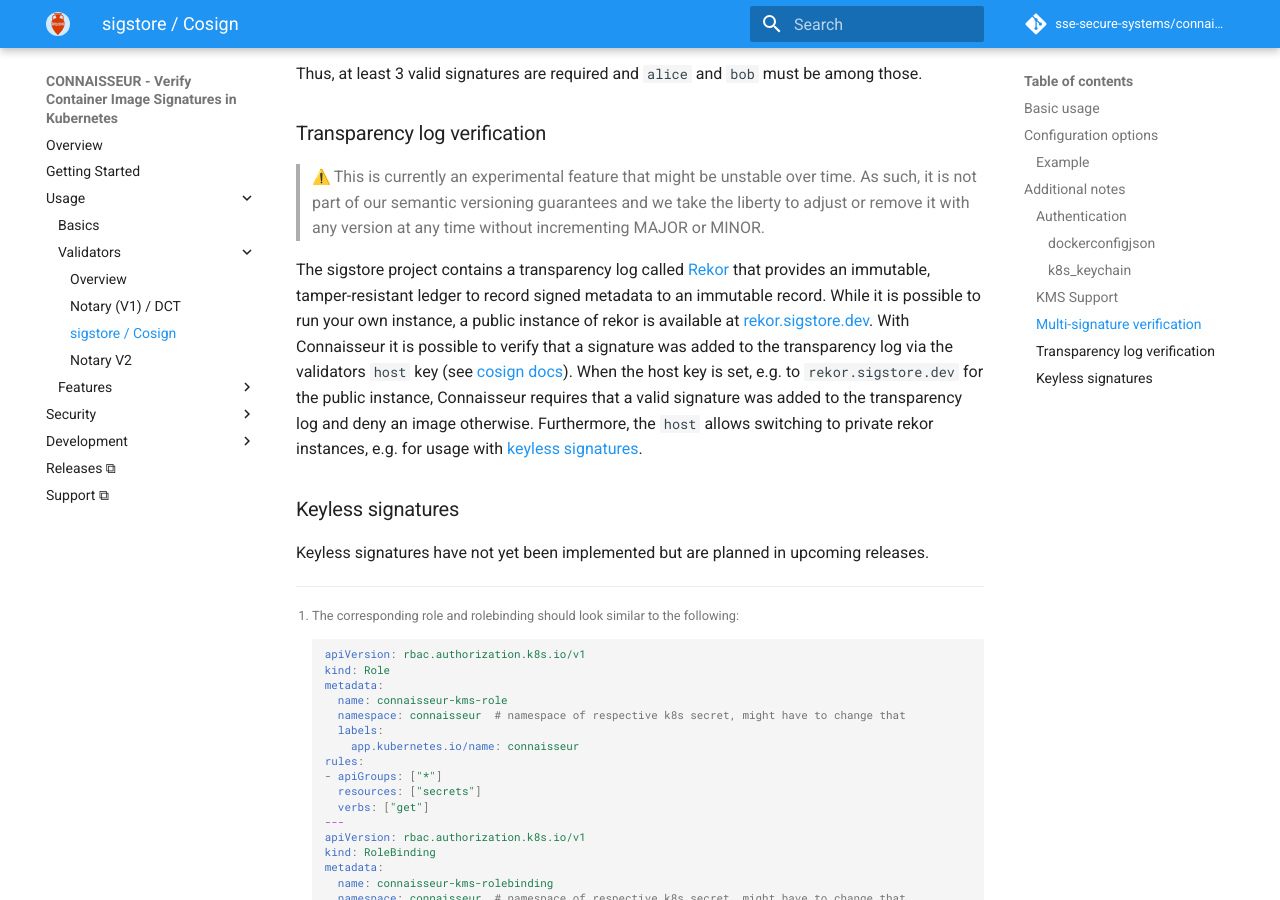
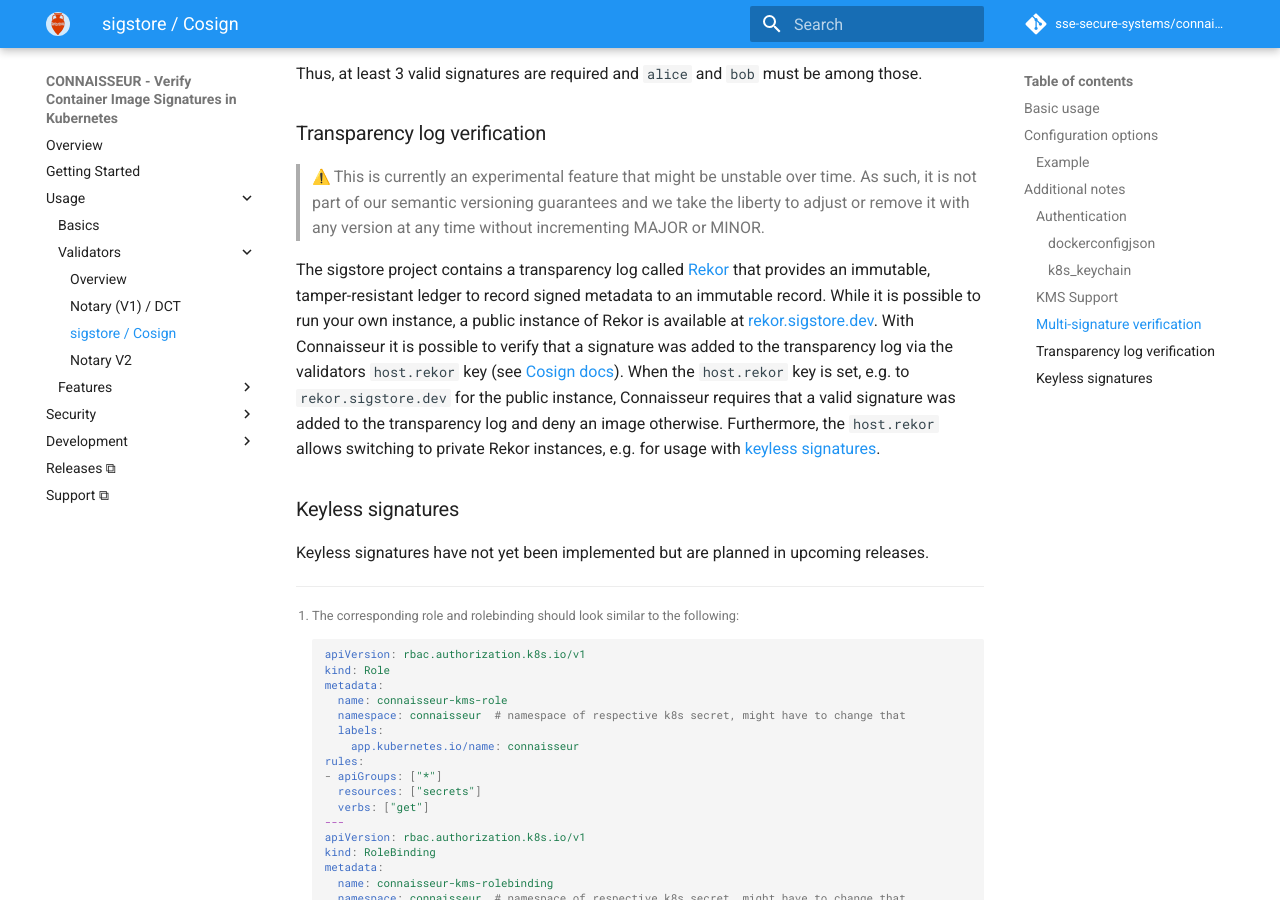
Before and after one commit to sse-secure-systems/connaisseur, an MkDocs documentation site: the page built from docs/validators/sigstore_cosign.md, in a window 1280 px wide and 900 px high, scrolled down 7290 px. Built offline with MkDocs 1.6.1 and Material for MkDocs 9.7.7, drawn with Linux system fonts in a browser that asks for light colours; emoji names are drawn with the system emoji font; comment, search, counter and statistics services are not loaded; the version menu is left out; some of the changed text lies outside the part shown.

Commit message:
refactor: Add rekor subkey for Cosign host config key

```diff
--- a/docs/validators/sigstore_cosign.md
+++ b/docs/validators/sigstore_cosign.md
@@ -93,7 +93,7 @@
 | `type` | | :heavy_check_mark: | `cosign`; the validator type must be set to `cosign`. |
 | `trustRoots[*].name` | | :heavy_check_mark: | See [basics](../basics.md#validators). |
 | `trustRoots[*].key` | | :heavy_check_mark: | See [basics](../basics.md#validators). ECDSA public key from `cosign.pub` file or [KMS URI](https://github.com/sigstore/cosign/blob/main/KMS.md). See additional notes [below](#kms-support). |
-| `host` | | | (EXPERIMENTAL) Rekor url to use for validation against the transparency log (default sigstore instance is `rekor.sigstore.dev`). Setting `host` enforces successful transparency log check to pass verification. See additional notes [below](#transparency-log-verification). |
+| `host.rekor` | | | (EXPERIMENTAL) Rekor url to use for validation against the transparency log (default sigstore instance is `rekor.sigstore.dev`). Setting `host.rekor` enforces successful transparency log check to pass verification. See additional notes [below](#transparency-log-verification). |
 | `auth.` | | | Authentication credentials for private registries. See additional notes [below](#authentication). |
 | `auth.secretName` | | | Name of a Kubernetes secret in Connaisseur namespace that contains [dockerconfigjson](https://kubernetes.io/docs/concepts/configuration/secret/#docker-config-secrets) for registry authentication. See additional notes [below](#dockerconfigjson). |
 | `auth.k8sKeychain` | false | | When true, pass `--k8s-keychain` argument to `cosign verify` in order to use workload identities for authentication. See additional notes [below](#k8s_keychain). |
@@ -339,10 +339,10 @@
 > As such, it is not part of our semantic versioning guarantees and we take the liberty to adjust or remove it with any version at any time without incrementing MAJOR or MINOR.
 
 The sigstore project contains a transparency log called [Rekor](https://docs.sigstore.dev/rekor/overview) that provides an immutable, tamper-resistant ledger to record signed metadata to an immutable record.
-While it is possible to run your own instance, a public instance of rekor is available at [rekor.sigstore.dev](https://rekor.sigstore.dev/).
-With Connaisseur it is possible to verify that a signature was added to the transparency log via the validators `host` key (see [cosign docs](https://github.com/sigstore/cosign/tree/main#rekor-support)).
-When the host key is set, e.g. to `rekor.sigstore.dev` for the public instance, Connaisseur requires that a valid signature was added to the transparency log and deny an image otherwise.
-Furthermore, the `host` allows switching to private rekor instances, e.g. for usage with [keyless signatures](#keyless-signatures).
+While it is possible to run your own instance, a public instance of Rekor is available at [rekor.sigstore.dev](https://rekor.sigstore.dev/).
+With Connaisseur it is possible to verify that a signature was added to the transparency log via the validators `host.rekor` key (see [Cosign docs](https://github.com/sigstore/cosign/tree/main#rekor-support)).
+When the `host.rekor` key is set, e.g. to `rekor.sigstore.dev` for the public instance, Connaisseur requires that a valid signature was added to the transparency log and deny an image otherwise.
+Furthermore, the `host.rekor` allows switching to private Rekor instances, e.g. for usage with [keyless signatures](#keyless-signatures).
 
 
 ### Keyless signatures
```
Also changed, not shown: 4 other files.
